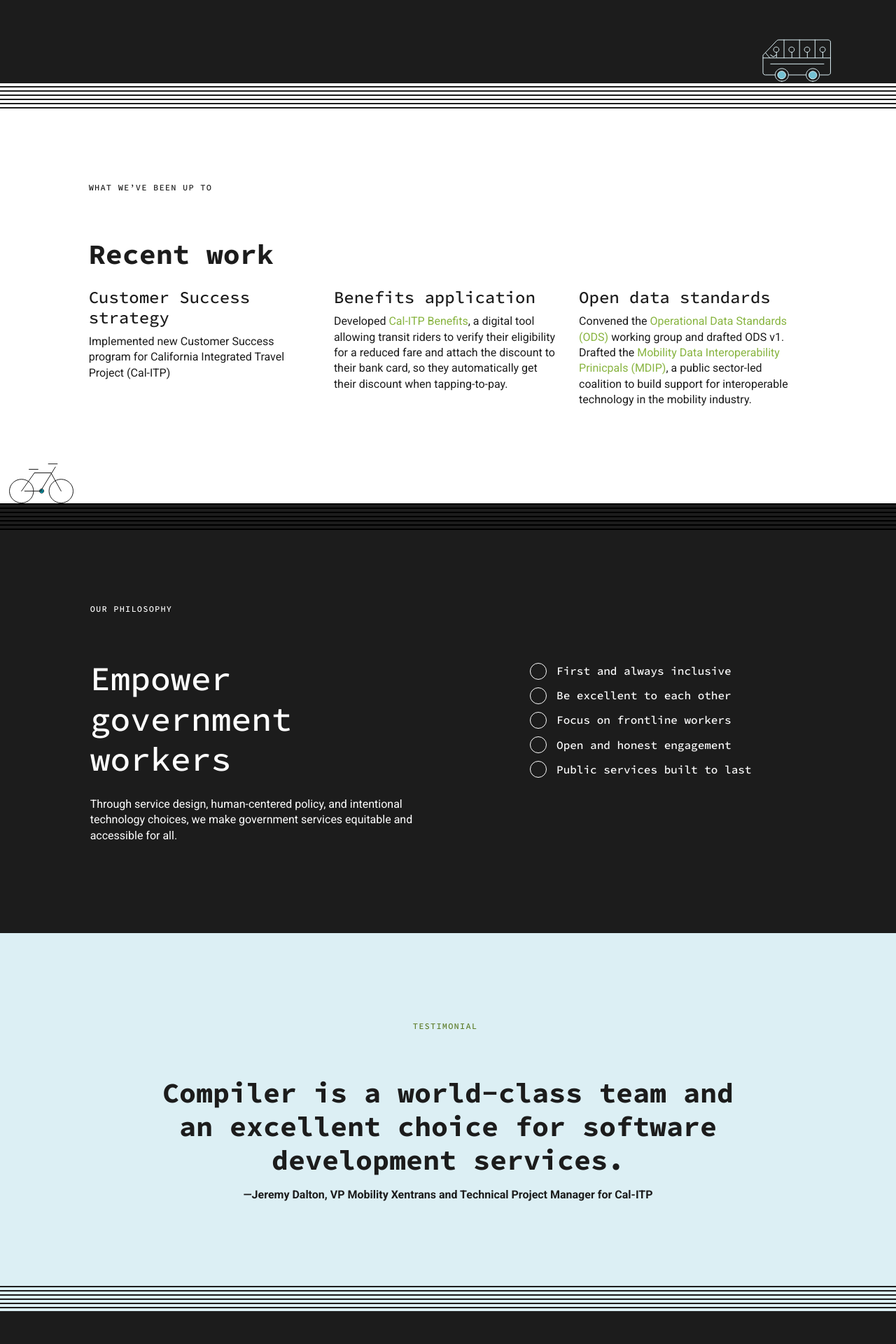
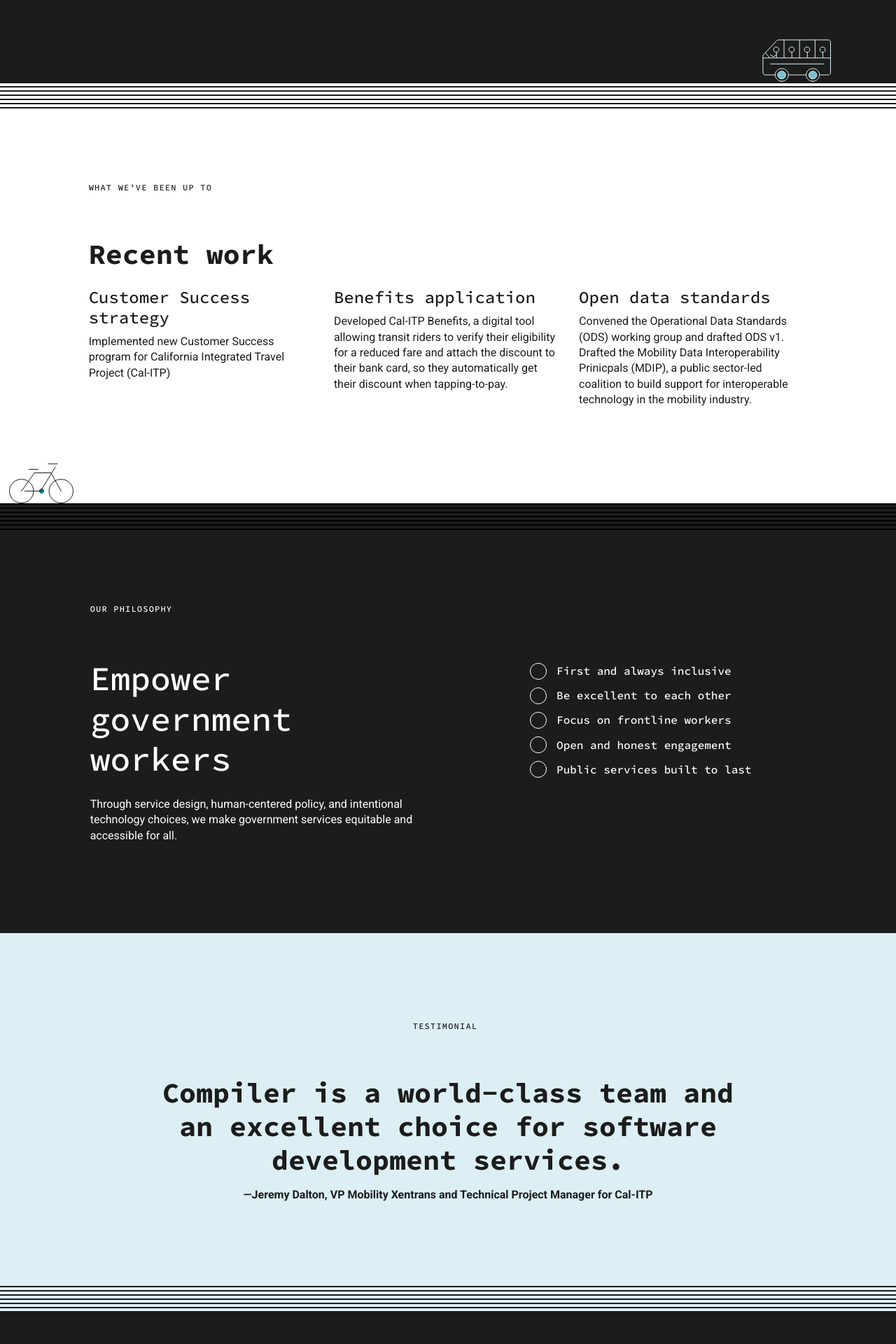
Before and after one commit to compilerla/compiler.la, a Jekyll site: the page built from about.html, in a window 1280 px wide. Shown: the part 783-2703 px from the top of the page at 70% size. Built offline with Jekyll 4.4.1, drawn with Linux system fonts in a browser that asks for light colours.

Commit message:
fix(a11y): fix color contrast link issue

```diff
--- a/about.html
+++ b/about.html
@@ -88,7 +88,7 @@ description: We build open-source, human-centered, secure, agile solutions to su
     <div class="row">
         <div class="container my-5 py-5">
             <div class="offset-lg-2 col-lg-8 mt-md-4 text-center">
-                <span class="text-brand-scales-green-5 pill border-0 ps-0 pb-md-5 mb-md-3 pb-4 mb-3 d-inline-block">Testimonial</span>
+                <span class="text-dark pill border-0 ps-0 pb-md-5 mb-md-3 pb-4 mb-3 d-inline-block">Testimonial</span>
             </div>
             <div class="offset-lg-2 col-lg-8 mb-md-4 text-center">
                 <h2 class="text-dark">Compiler is a world-class team and an excellent choice for software development services.</h2>
--- a/jobs.html
+++ b/jobs.html
@@ -6,7 +6,7 @@ title: Jobs with Compiler
     <div class="row">
         <div class="col-md-7 offset-md-2 mt-5">
             <span class="pill">Careers</span>
-            <h1 class="h3">Compiler is a woman-owned software consultancy that’s passionate about making government tech solutions
+            <h1 class="h3 mt-4">Compiler is a woman-owned software consultancy that’s passionate about making government tech solutions
                 accessible for all.</h1>
 
             <h2 class="h4 mt-5 fs-6 pb-1 mb-2">Open roles</h2>
--- a/styles/base.css
+++ b/styles/base.css
@@ -7,7 +7,6 @@
     --brand-primary-black: #1C1C1C;
     --brand-primary-cyan: #51B1C7;
     --brand-scale-gray-3: #878787;
-    --brand-scales-green-5: #5E7D2A;
     --bs-primary: #88B440; /* Use with .text-primary */
     --bs-primary-rgb: 136, 180, 64;
     --bs-secondary: #51B1C7; /* Use with .text-secondary */
@@ -70,6 +69,20 @@ a:focus:not(.btn) {
     outline: none;
     box-shadow: var(--focus-box-shadow);
 }
+
+.bg-white a {
+    color: var(--brand-primary-black);
+}
+
+.bg-white a:hover:not(.btn) {
+    color: var(--brand-primary-black);
+}
+
+.bg-white a:focus:not(.btn) {
+    outline: none;
+    box-shadow: 0 0 0 calc(2.5rem / 16) var(--white), 0 0 0 calc(4rem / 16) var(--brand-primary-black);
+}
+
 
 /*#region Font Family */
 
@@ -305,10 +318,6 @@ header {
 
 /* Utility Classes  */
 
-.text-brand-scales-green-5 {
-    color: var(--brand-scales-green-5) !important;
-}
-
 .fs-7 { /* Font size smaller than 1rem */
     font-size: calc(14rem / 16) !important;
 }
```
